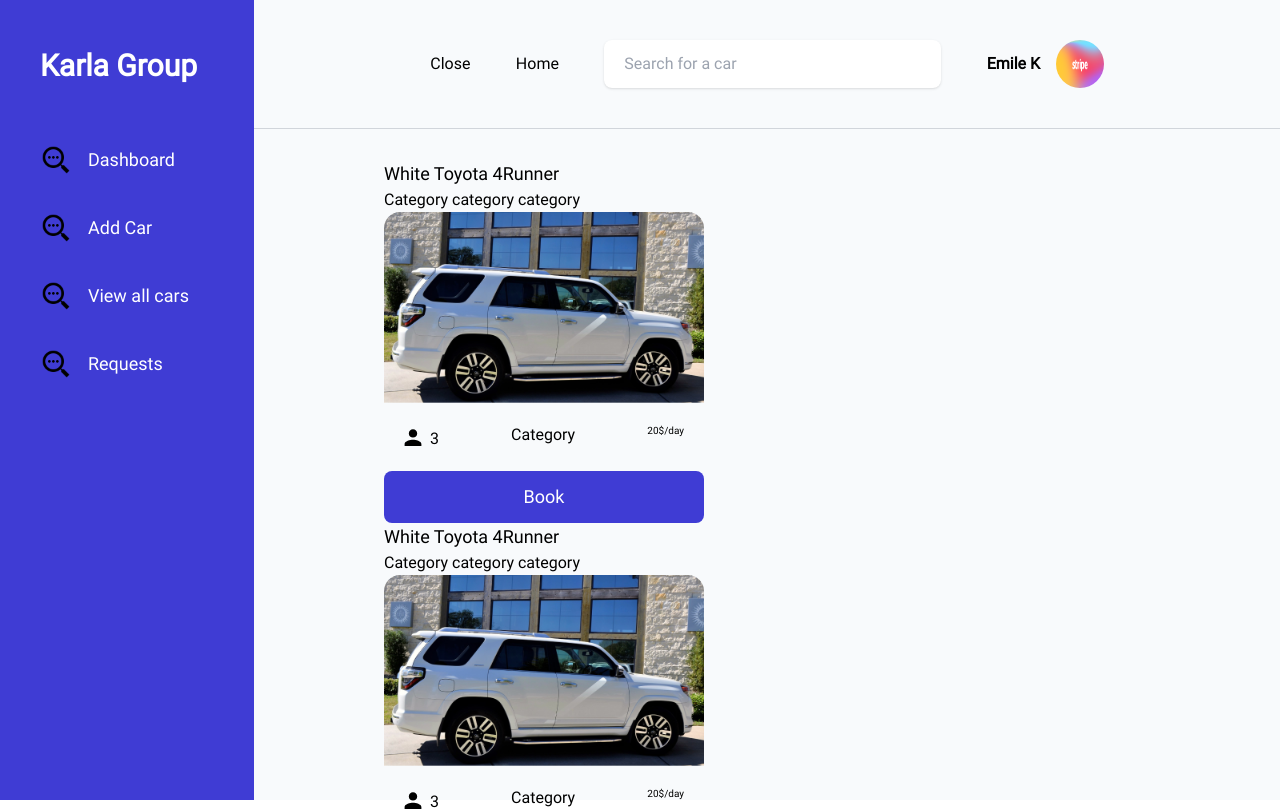
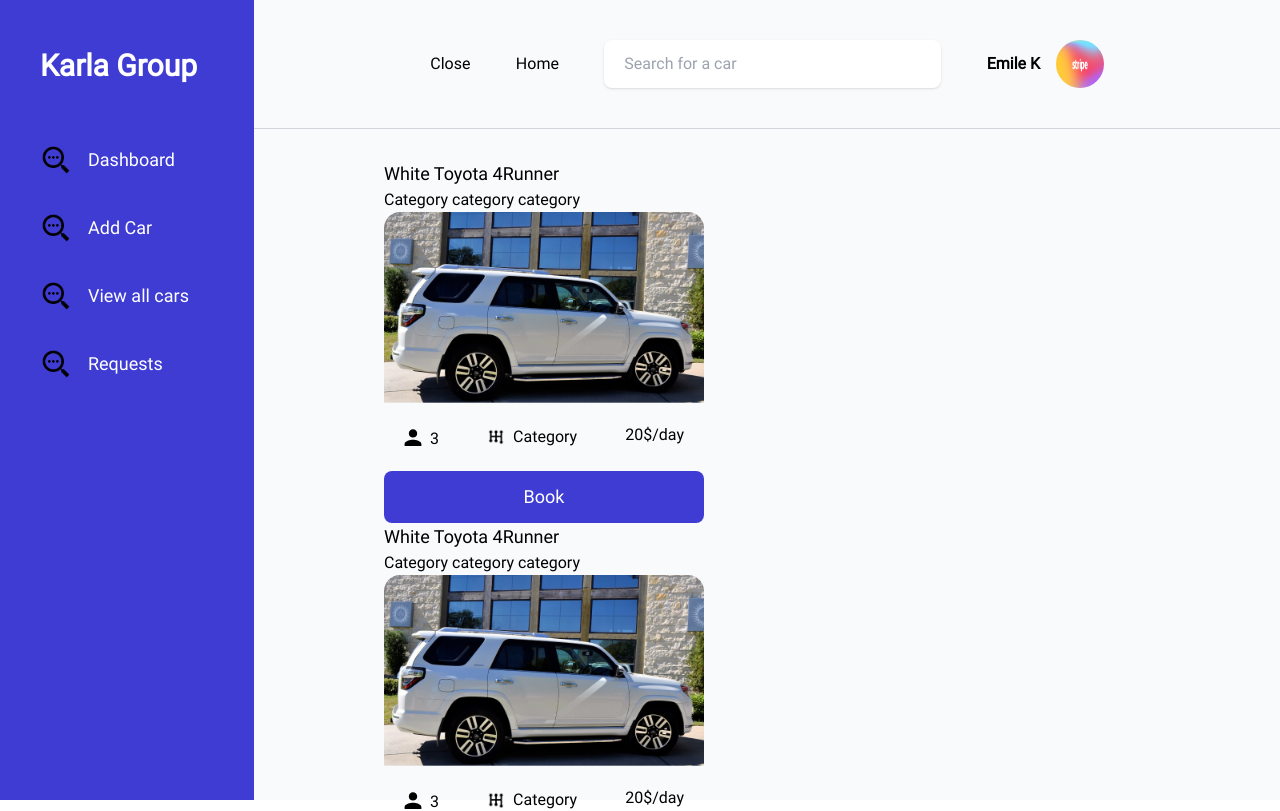
Before and after one commit to KARL-GROUP/karl-rental-fe, a Next.js app: page /dashboard in a window 1280 px wide. Shown: the top 811 px of the page. Built offline with nearby package versions, Linux system fonts and the light colour scheme.

Commit message:
Refactor: Card refactor

```diff
--- a/src/components/cards/CarCard.tsx
+++ b/src/components/cards/CarCard.tsx
@@ -6,6 +6,7 @@
 import SectionWrapper from "../Wrappers/sectionWrapper";
 import Profile from "../svgs/Profile";
 import CategoryIcon from "../svgs/CategoryIcon";
+import GearBox from '../../../public/assets/GearBox.png'
 
 interface Props {
   image: string,
@@ -29,11 +30,12 @@
             <Profile />
           <p className="mt-1">{seats}</p>
           </div>
-          <div>
+          <div className="flex items-center gap-2">
+            <Image src={GearBox} width={18} height={18} alt="Category" />
           <p>{category}</p>
           </div>
 
-          <p className="text-[10px] ">{price}</p>
+          <p className="">{price}</p>
 
 
         </div>
```
Also changed, not shown: public/assets/Gearbox.png (added).
